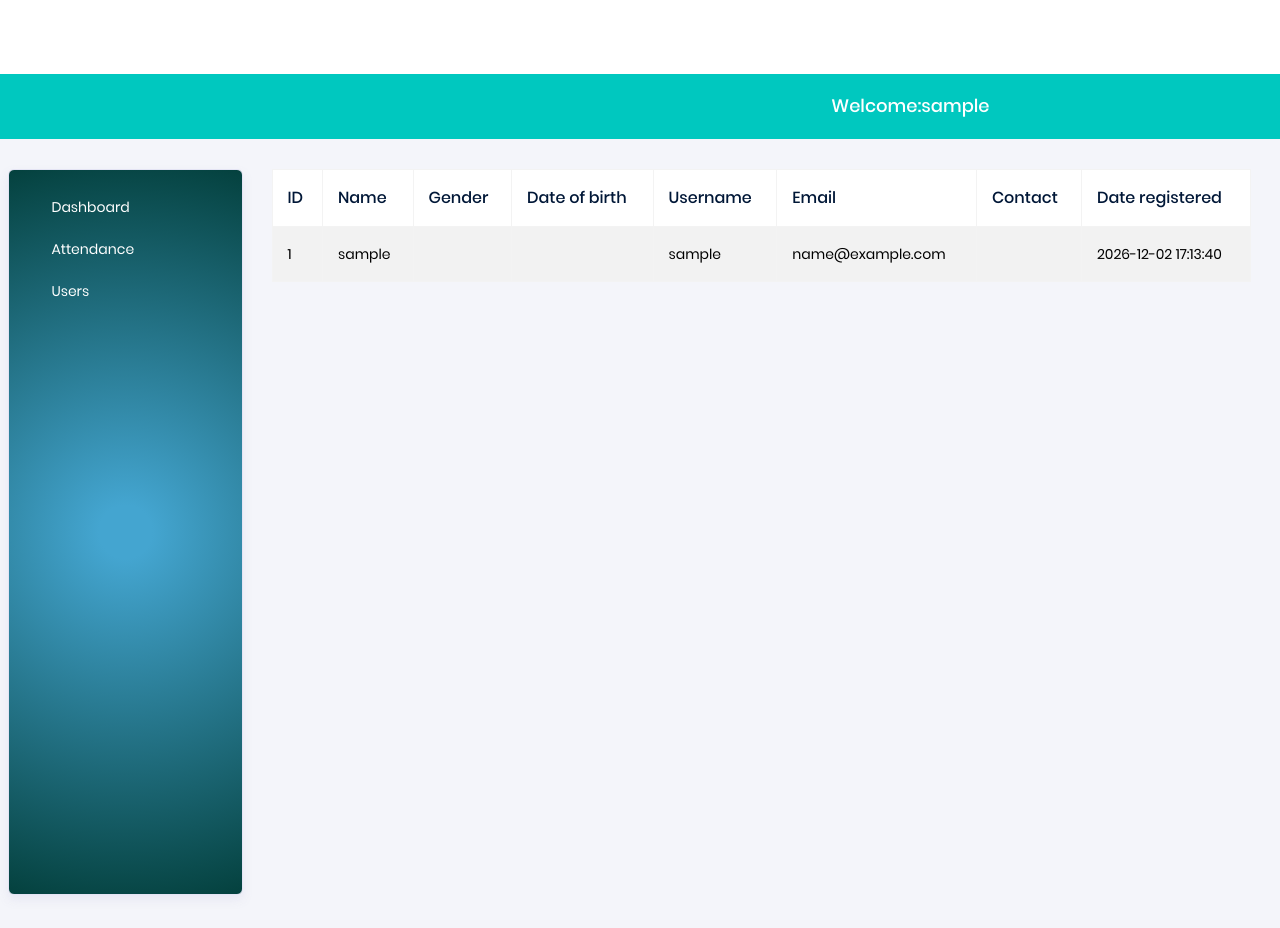
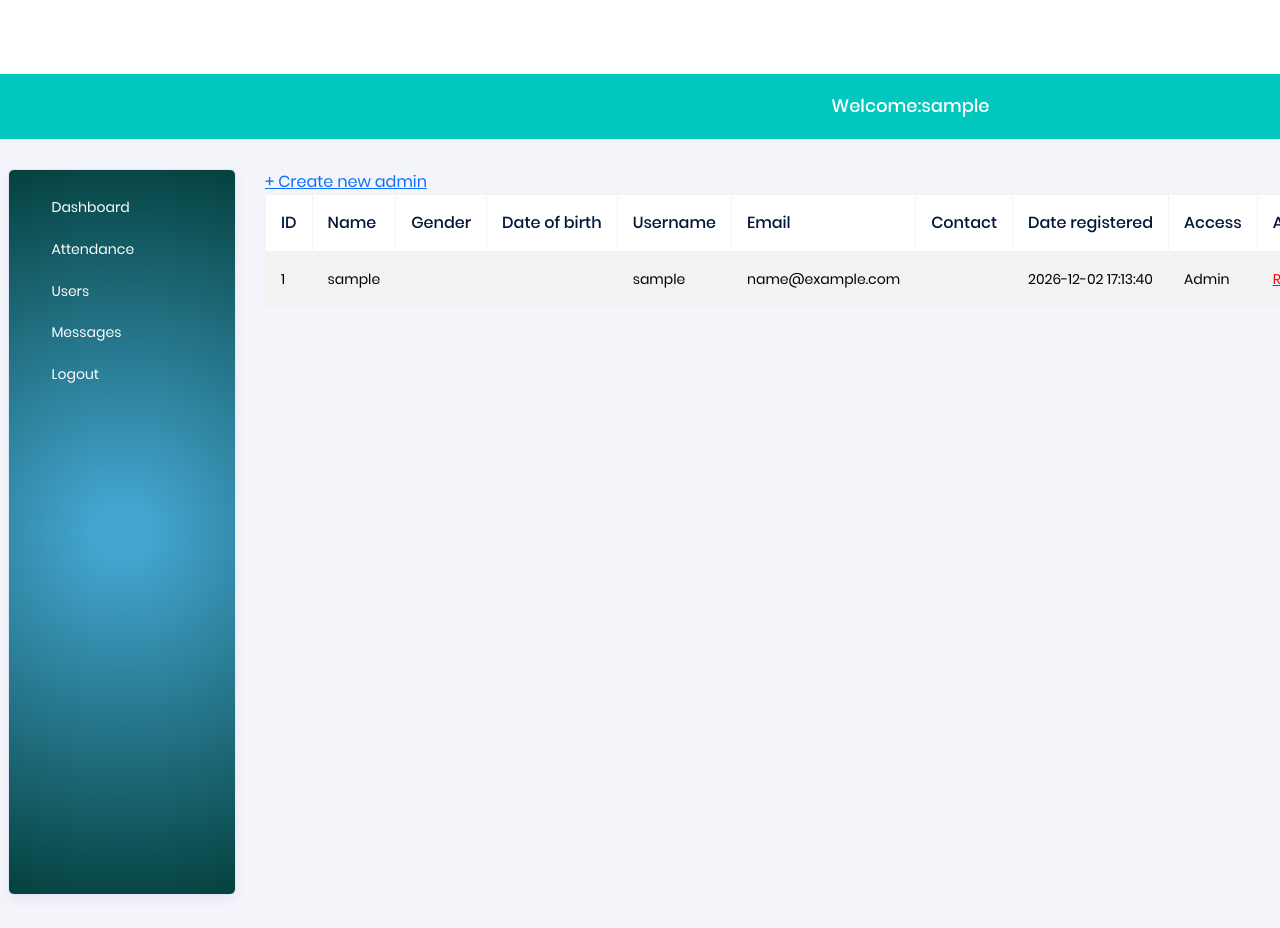
Before and after one commit to Andrewagio/GroupG, a PHP site: page /admin_dashboard.php in a window 1280 px wide. Run offline with PHP 8.4, Linux system fonts and the light colour scheme; the visitor is signed in with stand-in values (Sample User, id 1).

Commit message:
Add files via upload

```diff
--- a/admin_dashboard.php
+++ b/admin_dashboard.php
@@ -52,6 +52,20 @@
 
             </a>
           </li>
+		    <li class="nav-item">
+            <a class="nav-link" href="messages.php"style="color:white">
+              <i class="typcn typcn-device-desktop menu-icon"></i>
+              <span class="menu-title">Messages</span>
+
+            </a>
+          </li>
+		    <li class="nav-item">
+            <a class="nav-link" href="logout.php"style="color:white">
+              <i class="typcn typcn-device-desktop menu-icon"></i>
+              <span class="menu-title">Logout</span>
+
+            </a>
+          </li>
         </ul>
       </nav>
 
@@ -59,6 +73,7 @@
         <div class="content-wrapper">
 
         <div class="card-body">
+		<a href="newadmin.php"> + Create new admin</a>
                  <table id="example1" class="table table-bordered table-striped">
                   <thead>
                   <tr>
@@ -67,11 +82,12 @@
                          <th>Gender</th>
                         <th>Date of birth</th>
                         <th>Username</th>
-                            <th>Email</th>
+                         <th>Email</th>
 
                      <th>Contact</th>
 					 <th>Date registered</th>
-
+					 <th>Access</th>
+                    <th>Action</th>
                   </tr>
                   </thead>
                   <tbody>
@@ -91,7 +107,10 @@
                                             <td><?php echo $row['contact']; ?></td>
                     <td><?php echo $row['date']; ?>
                     </td>
-
+					<td><?php echo $row['access']; ?>
+                    </td>
+                    <td><a href="delete.php?id=<?php echo md5($row['id']);?>" style="color:red;">Remove user</a>
+                    </td>
                   </tr>
 
                         <?php
```
Also changed, not shown: db.php (line endings or trailing spaces).
